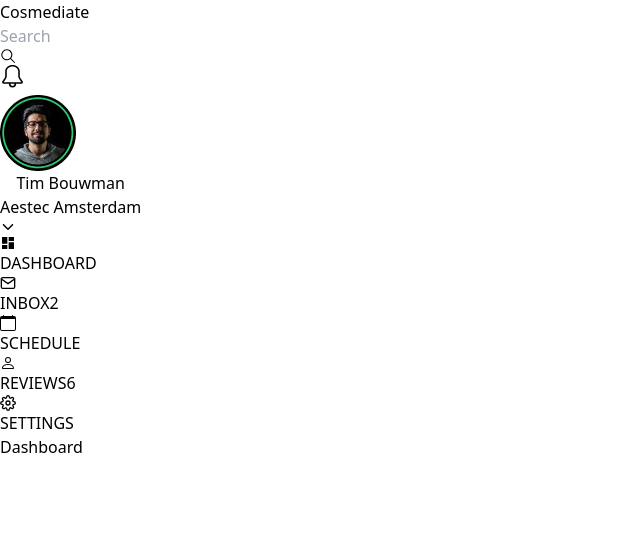
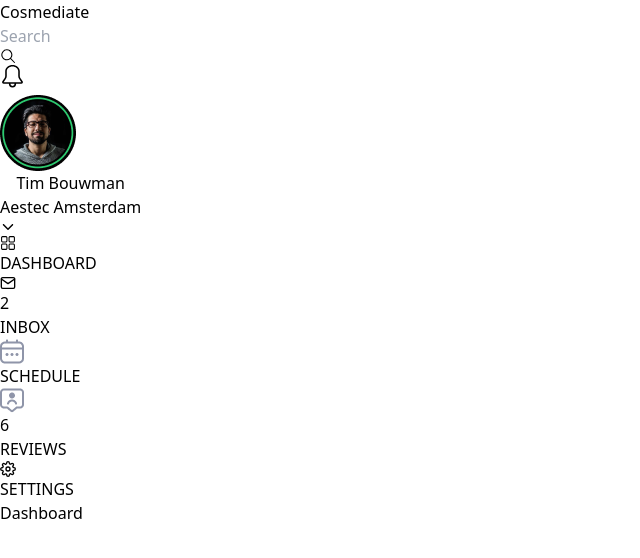
Before and after one commit to Luqmanoffical/Demo, a React (Vite) app: page / in a window 1280 px wide. Shown: the top 558 px of the page, without its empty margins (0-640 px from the left). Built offline with nearby package versions, Linux system fonts and the light colour scheme.

Commit message:
push all

```diff
--- a/src/Components/Layout/Layout.jsx
+++ b/src/Components/Layout/Layout.jsx
@@ -7,13 +7,13 @@ import { Outlet } from 'react-router-dom';
 
 function Layout() {
   return (
-    <div className="flex overflow-hidden  h-screen">
+    <div className="flex bg-gray-50 overflow-hidden  h-screen">
    <div className="flex-1 flex flex-col whitespace-nowrap">
    <Header />
     <div className="flex-1 flex    ">
 
      <Sidebar />
-     <div className="flex-1 overflow-y-auto custom-scroll">
+     <div className="flex-1 bg-white rounded-3xl overflow-y-auto custom-scroll">
      <main   id="scrollable-container" className="flex-1 custom-scroll overflow-y-auto ">
           <Outlet />
         </main>
--- a/src/Components/PreComponents/Header/Header.jsx
+++ b/src/Components/PreComponents/Header/Header.jsx
@@ -14,7 +14,7 @@ function Header() {
   };
 
   return (
-    <div className="bg-gray-50 shadow-md p-4 flex justify-between items-center flex-wrap md:flex-nowrap">
+    <div className="  p-4 flex justify-between items-center flex-wrap md:flex-nowrap">
 
       <h1 className="font-semibold text-2xl text-black">Cosmediate</h1>
 
--- a/src/Components/PreComponents/SiderBar/SideBar.jsx
+++ b/src/Components/PreComponents/SiderBar/SideBar.jsx
@@ -3,37 +3,45 @@ import { Link } from "react-router-dom";
 import { MdDashboard } from "react-icons/md";
 import { FiMail, FiSettings } from "react-icons/fi";
 import { BsCalendar, BsPerson } from "react-icons/bs";
-
+import { RxDashboard } from "react-icons/rx";
+import { MdOutlineCalendarMonth } from "react-icons/md";
+import i1 from "../../../assets/Vector.png"
+import i2 from "../../../assets/Vector2.png"
 const SideBar = () => {
   return (
-    <div className="h-screen bg-gray-50 w-20 flex flex-col items-center py-6 shadow-lg">
+    <div className="h-screen  w-24 flex flex-col items-center py-6 shadow-lg">
       <div className="space-y-10">
 
         <Link to="/dashboard" className="group flex flex-col items-center">
-          <MdDashboard className="text-2xl text-gray-500 group-hover:text-indigo-600" />
-          <span className="text-xs text-gray-500 group-hover:text-indigo-600">DASHBOARD</span>
+          <RxDashboard className="text-2xl text-gray-400 group-hover:text-indigo-600" />
+          <span className="text-sm pt-2 text-gray-400 group-hover:text-indigo-600">DASHBOARD</span>
         </Link>
 
-        <Link to="/inbox" className="group flex flex-col items-center relative">
-          <FiMail className="text-2xl text-gray-500 group-hover:text-indigo-600" />
-          <span className="text-xs text-gray-500 group-hover:text-indigo-600">INBOX</span>
-          <span className="absolute top-0 right-0 h-4 w-4 bg-red-500 text-white text-xs flex items-center justify-center rounded-full">2</span>
+        <Link to="/inbox" className="group flex flex-col items-center ">
+         <div className="relative">
+          <FiMail className="text-2xl text-gray-400 group-hover:text-indigo-600" />
+          <span className="absolute bottom-3 left-4 w-5 h-5 text-white bg-red-400  border-2 border-white flex items-center justify-center rounded-full">2</span>
+
+          </div><span className="text-sm pt-2 text-gray-400 group-hover:text-indigo-600">INBOX</span>
         </Link>
 
         <Link to="/schedule" className="group flex flex-col items-center">
-          <BsCalendar className="text-2xl text-gray-500 group-hover:text-indigo-600" />
-          <span className="text-xs text-gray-500 group-hover:text-indigo-600">SCHEDULE</span>
+        <img src={i2} alt="i1" />
+          <span className="text-sm pt-2 text-gray-400 group-hover:text-indigo-600">SCHEDULE</span>
         </Link>
 
         <Link to="/reviews" className="group flex flex-col items-center relative">
-          <BsPerson className="text-2xl text-gray-500 group-hover:text-indigo-600" />
-          <span className="text-xs text-gray-500 group-hover:text-indigo-600">REVIEWS</span>
-          <span className="absolute top-0 right-0 h-4 w-4 bg-red-500 text-white text-xs flex items-center justify-center rounded-full">6</span>
+          <div className="relative">
+<img src={i1} alt="i2" />
+          <span className="absolute bottom-3 left-4 w-5 h-5 text-white bg-red-400  border-2 border-white flex items-center justify-center rounded-full">6</span>
+
+          </div>
+          <span className="text-sm pt-2 text-gray-400 group-hover:text-indigo-600">REVIEWS</span>
         </Link>
 
         <Link to="/settings" className="group flex flex-col items-center mt-auto">
           <FiSettings className="text-2xl text-indigo-600" />
-          <span className="text-xs text-indigo-600">SETTINGS</span>
+          <span className="text-sm pt-2 text-indigo-600">SETTINGS</span>
         </Link>
       </div>
     </div>
```
Also changed, not shown: src/assets/Vector.png (added), src/assets/Vector2.png (added).
